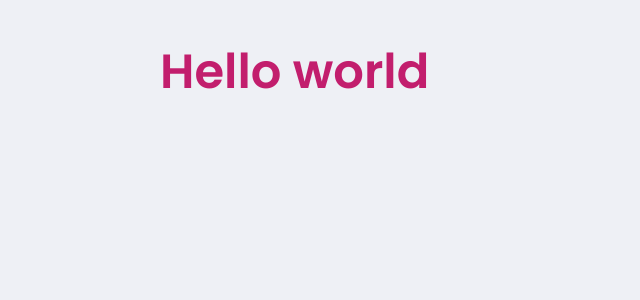
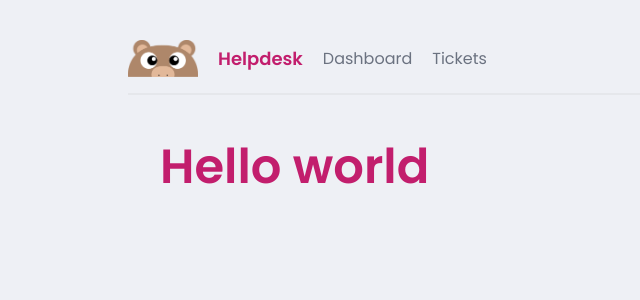
Before and after one commit to alaws66/next-helpdesk, a Next.js app: page / in a window 1280 px wide. Shown: the top 300 px of the page, without its empty margins (0-640 px from the left). Built offline with nearby package versions, Linux system fonts and the light colour scheme.

Commit message:
navbar component

```diff
--- /dev/null
+++ b/app/components/Navbar.tsx
@@ -0,0 +1,22 @@
+import Image from 'next/image';
+import Link from 'next/link';
+import Logo from '@/public/logo.png';
+
+const Navbar = () => {
+  return (
+    <nav>
+      <Image
+        src={Logo}
+        alt="Helpdesk logo"
+        width={70}
+        placeholder="blur"
+        quality={100}
+      />
+      <h1>Helpdesk</h1>
+      <Link href="/">Dashboard</Link>
+      <Link href="/tickets">Tickets</Link>
+    </nav>
+  );
+}
+
+export default Navbar;
--- a/app/layout.tsx
+++ b/app/layout.tsx
@@ -2,6 +2,9 @@ import './globals.css'
 import type { Metadata } from 'next'
 import { Poppins } from 'next/font/google'
 import { ReactNode } from 'react'
+
+// components
+import Navbar from './components/Navbar';
 
 const poppins = Poppins({
   weight: ['400', '600'],
@@ -21,8 +24,9 @@ export default function RootLayout({
   return (
     <html lang="en">
       <body className={poppins.className}>
+        <Navbar />
         {children}
       </body>
     </html>
-  )
+  );
 }
```
Also changed, not shown: public/logo.png (added).
